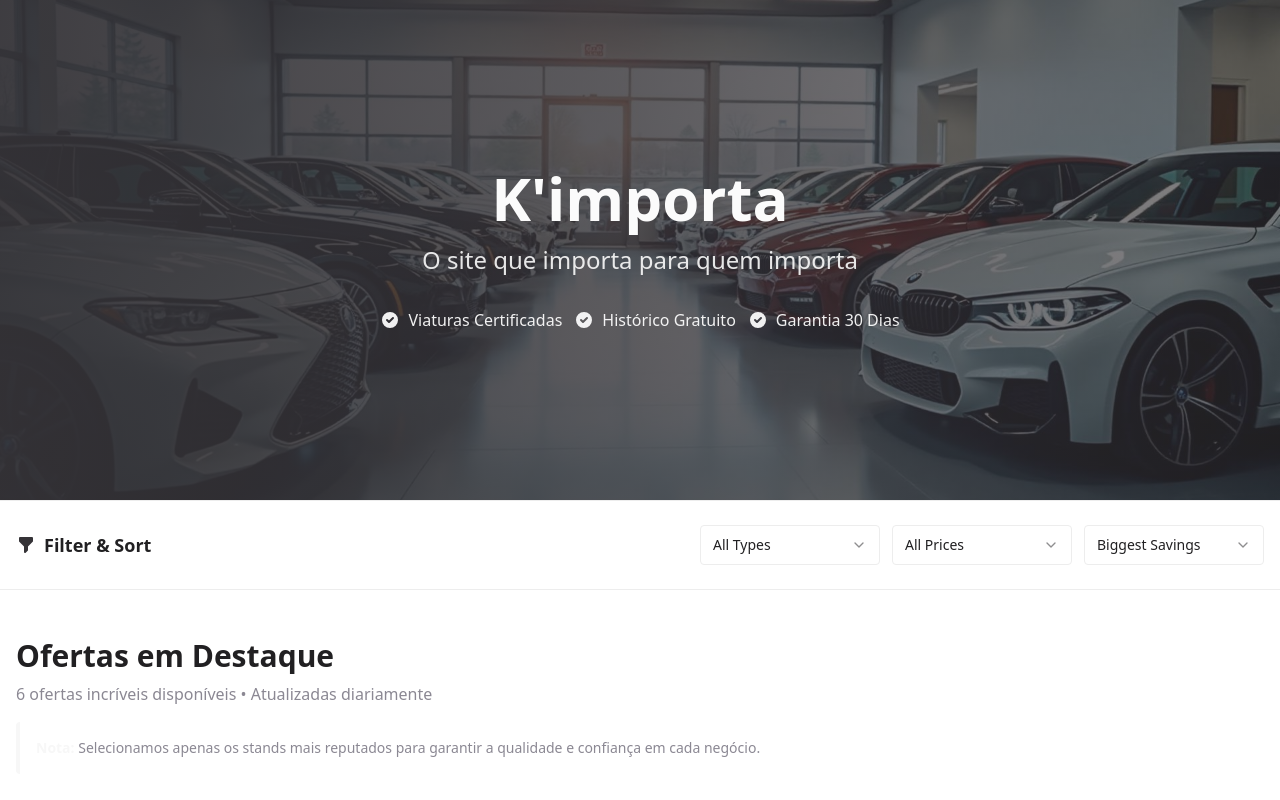
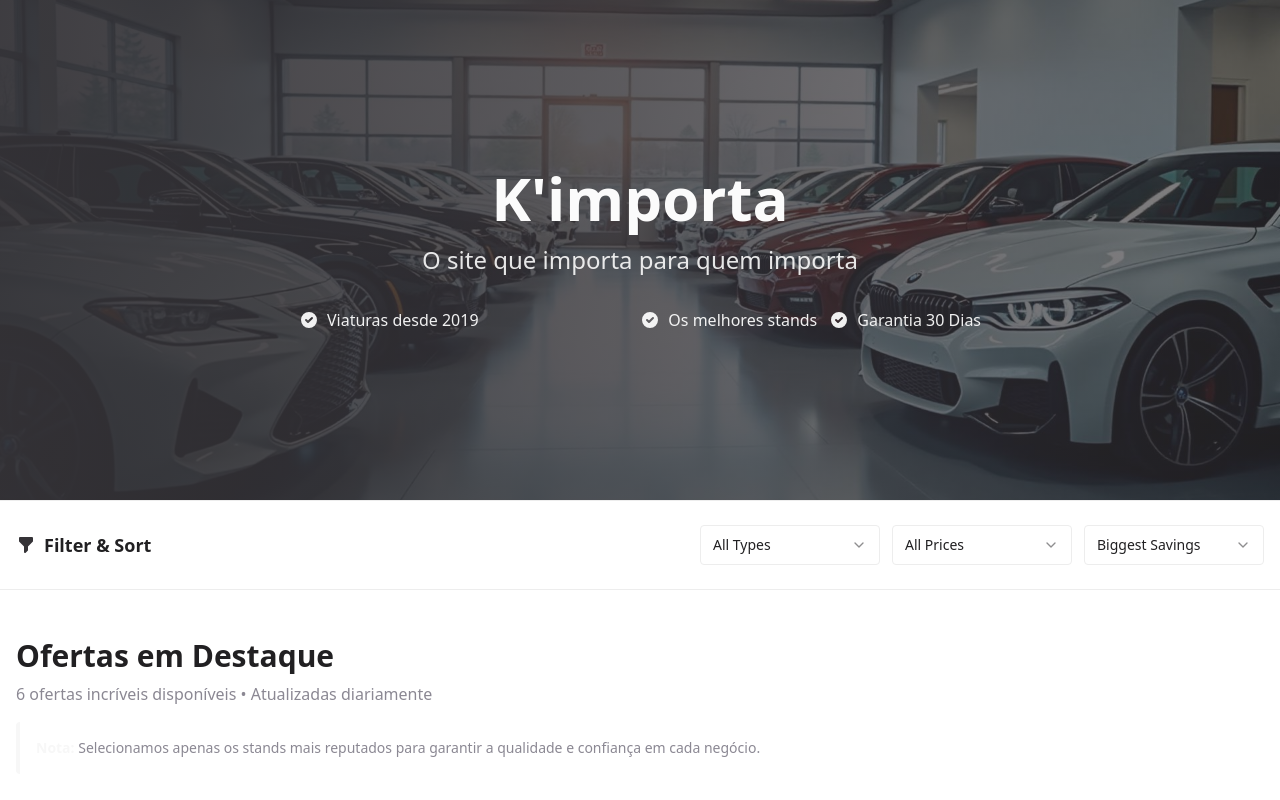
Before and after one commit to robotesteves/daily-deal-drive, a React (Vite) app: page / in a window 1280 px wide. Shown: the top 800 px of the page. Built offline with nearby package versions, Linux system fonts and the light colour scheme; the HTML template or start-up script is replaced by a standard one.

Commit message:
Visual edit in Lovable
Edited UI in Lovable

```diff
--- a/src/components/Hero.tsx
+++ b/src/components/Hero.tsx
@@ -19,13 +19,13 @@ const Hero = () => {
             <svg className="w-5 h-5" fill="currentColor" viewBox="0 0 20 20">
               <path fillRule="evenodd" d="M10 18a8 8 0 100-16 8 8 0 000 16zm3.707-9.293a1 1 0 00-1.414-1.414L9 10.586 7.707 9.293a1 1 0 00-1.414 1.414l2 2a1 1 0 001.414 0l4-4z" clipRule="evenodd" />
             </svg>
-            <span className="text-sm md:text-base font-medium">Viaturas Certificadas</span>
+            <span className="text-sm md:text-base font-medium">Viaturas desde 2019                                    </span>
           </div>
           <div className="flex items-center gap-2">
             <svg className="w-5 h-5" fill="currentColor" viewBox="0 0 20 20">
               <path fillRule="evenodd" d="M10 18a8 8 0 100-16 8 8 0 000 16zm3.707-9.293a1 1 0 00-1.414-1.414L9 10.586 7.707 9.293a1 1 0 00-1.414 1.414l2 2a1 1 0 001.414 0l4-4z" clipRule="evenodd" />
             </svg>
-            <span className="text-sm md:text-base font-medium">Histórico Gratuito</span>
+            <span className="text-sm md:text-base font-medium">Os melhores stands </span>
           </div>
           <div className="flex items-center gap-2">
             <svg className="w-5 h-5" fill="currentColor" viewBox="0 0 20 20">
```
